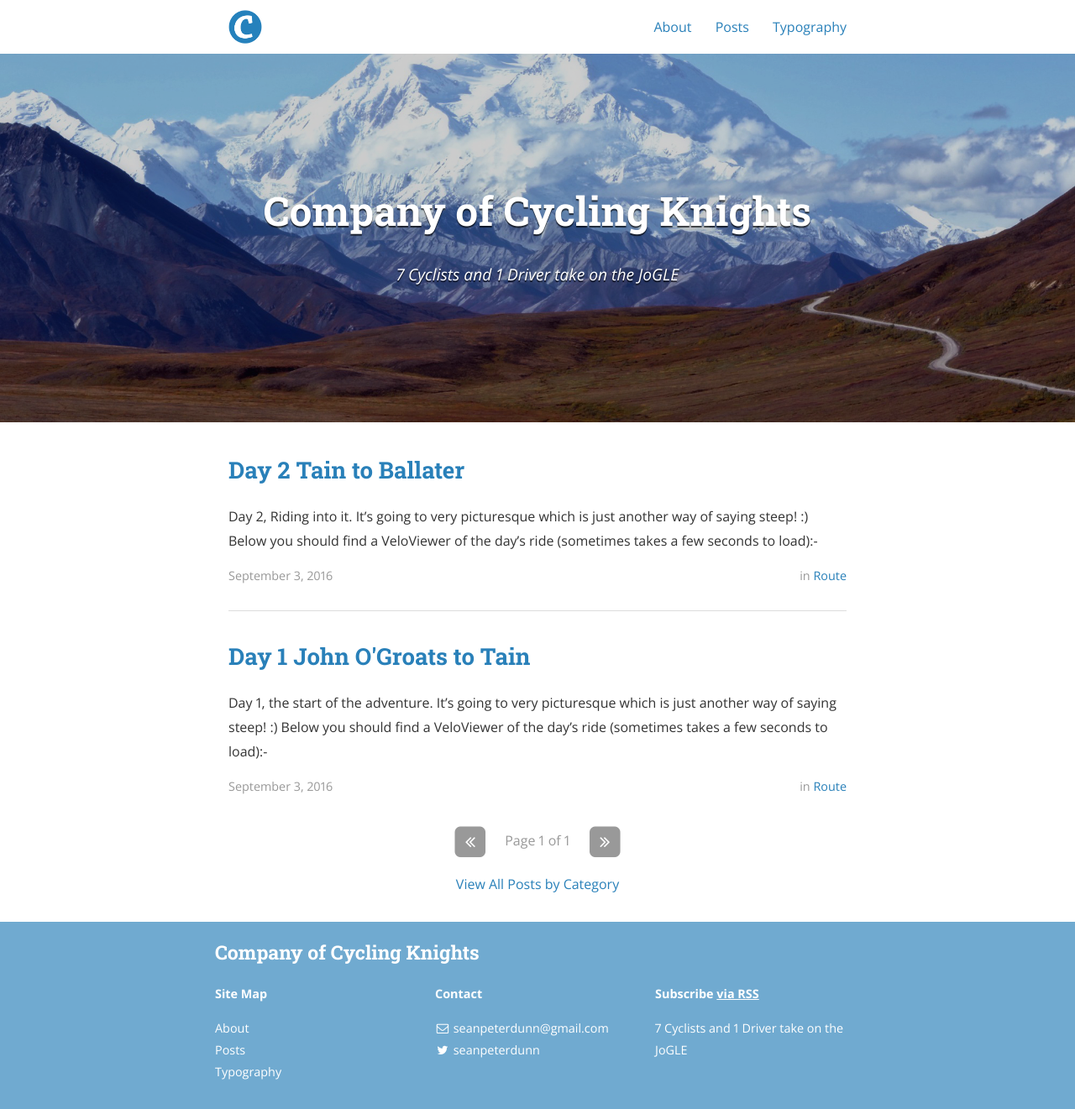
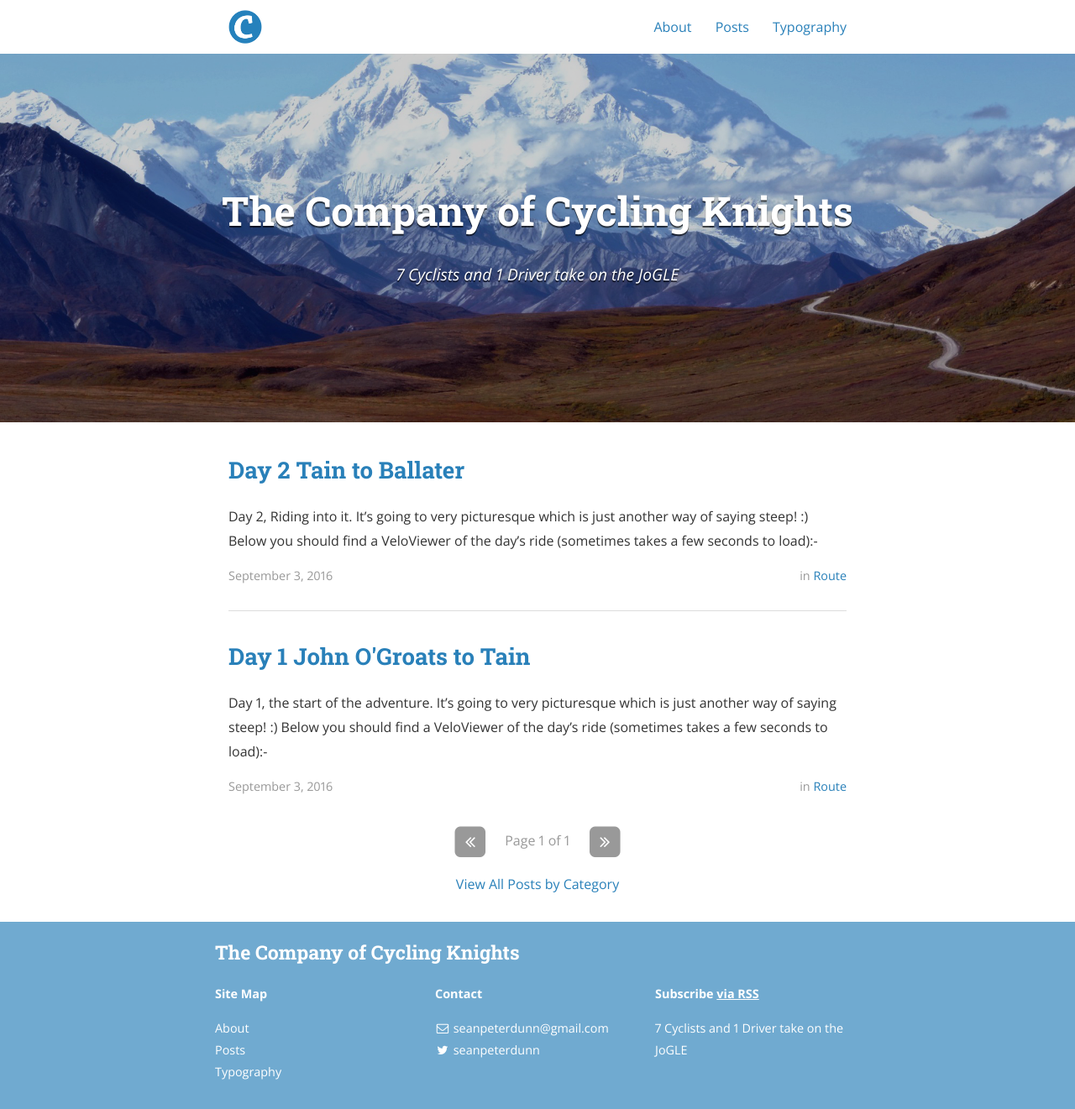
Before and after one commit to CompanyOfCyclingKnights/companyofcyclingknights.github.io, a Jekyll site: the page built from index.html, in a window 1280 px wide. Shown: the whole page at 84% size. Built offline with Jekyll 4.4.1, drawn with Linux system fonts in a browser that asks for light colours; nearby versions of some CDN libraries; the list of posts is cut into pages by our own code; a style sheet for code colours, icons or effects is not loaded.

Commit message:
Optimise the images a bit

```diff
--- a/_config.yml
+++ b/_config.yml
@@ -9,7 +9,7 @@
   - "/vendor/"
 
 # Site settings
-title: Company of Cycling Knights
+title: The Company of Cycling Knights
 subtitle: "7 Cyclists and 1 Driver take on the JoGLE"
 email: seanpeterdunn@gmail.com
 name: Sean Dunn
--- a/_posts/2016-09-02-day-1.markdown
+++ b/_posts/2016-09-02-day-1.markdown
@@ -5,7 +5,7 @@
 author: Sean
 categories: Route
 tags:	route strava
-cover:  "/assets/johnogroatssign.jpg"
+cover:  "/assets/johnogroatssign.png"
 ---
 
 Day 1, the start of the adventure.
--- a/_posts/2016-09-02-day-2.markdown
+++ b/_posts/2016-09-02-day-2.markdown
@@ -5,7 +5,7 @@
 author: Sean
 categories: Route
 tags:	route strava
-cover:  "/assets/glenmorangie.jpg"
+cover:  "/assets/glenmorangie.png"
 ---
 
 Day 2, Riding into it.
```
Also changed, not shown: assets/glenmorangie.png (added), assets/johnogroatssign.jpg (deleted), assets/johnogroatssign.png (added).
